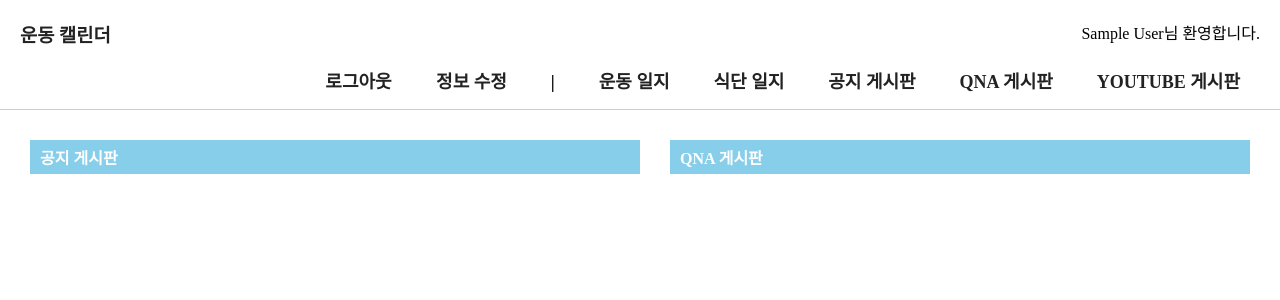
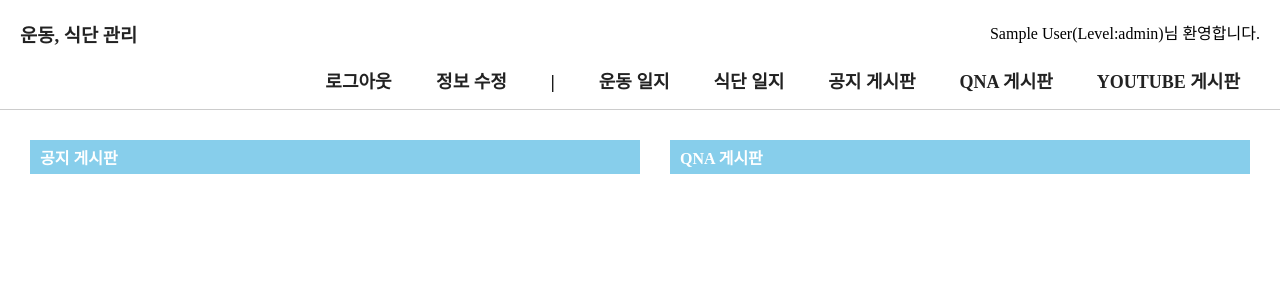
Before and after one commit to DoWookJung/exercise-schedule, a PHP site: page /main/index.php in a window 1280 px wide. Shown: the top 300 px of the page. Run offline with PHP 8.4, Linux system fonts and the light colour scheme; the visitor is signed in with stand-in values (Sample User, id 1); data that the repository does not hold is empty.

Commit message:
finish_2

```diff
--- a/include/db_connect.php
+++ b/include/db_connect.php
@@ -1,3 +1,4 @@
 <?php
     $con = mysqli_connect("localhost", "user", "12345", "sample");
+    // $con = mysqli_connect("localhost", "wjdehdnr", "ehdnr5265!", "wjdehdnr");
 ?>
--- a/include/header.php
+++ b/include/header.php
@@ -27,7 +27,7 @@
 <body>
 <header>
     <h3 class="logo">
-        <a href="../main/index.php">운동 캘린더</a>
+        <a href="../main/index.php">운동, 식단 관리</a>
     </h3>
     <ul class="top_menu">
 <?php
@@ -35,7 +35,7 @@
         echo "<li>홈페이지에 오신 것을 환영합니다~~~ </li>";
     }
     else {
-        $logged = $username."님 환영합니다. ";
+        $logged = $username."(Level:".$userlevel.")님 환영합니다. ";
         echo "<li>$logged</li>";
     }
 ?>
```
Also changed, not shown: index.php (added, +10 -0 lines).
